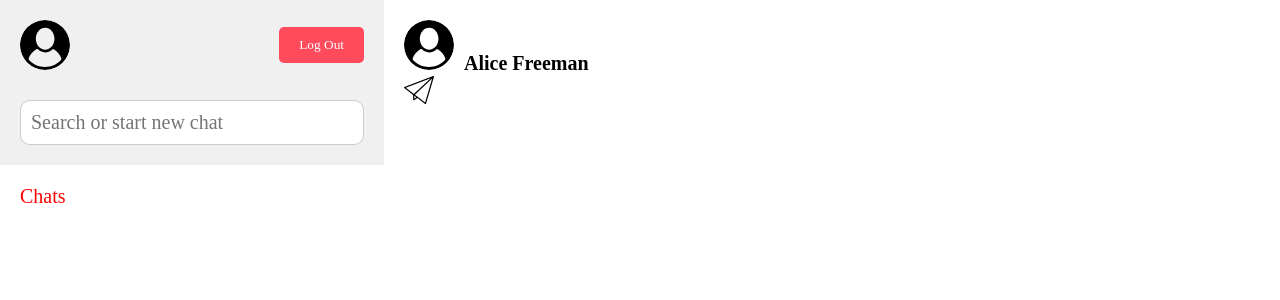
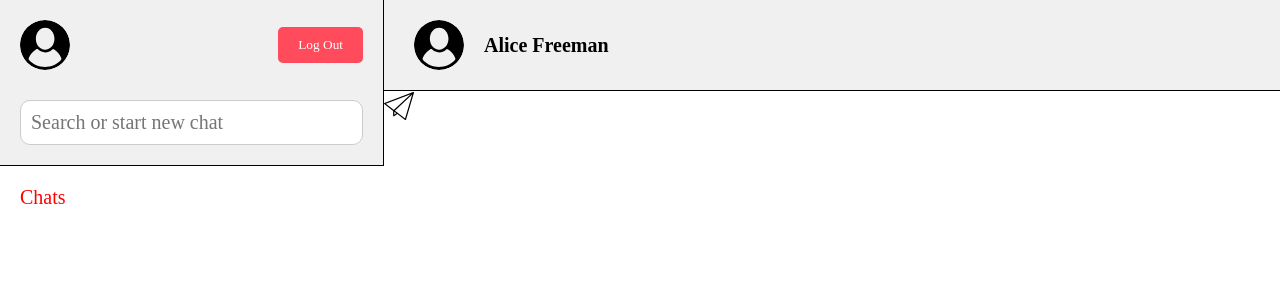
Before and after one commit to bogdan9876/fullstack-test-task, a React (Create React App) app in the folder client/: page / in a window 1280 px wide. Shown: the top 300 px of the page. Built offline with nearby package versions, Linux system fonts and the light colour scheme; sample sign-in values are in the browser's storage; a web font is replaced by a local one.

Commit message:
next commit

```diff
--- a/client/src/components/Home/home.css
+++ b/client/src/components/Home/home.css
@@ -12,6 +12,8 @@
 .left-panel-header-section {
   background-color: #f0f0f0;
   padding: 20px;
+  border-right: 0.3px solid black;
+  border-bottom: 0.3px solid black;
 }
 
 .left-panel-header {
@@ -49,7 +51,6 @@
 .right-panel {
   width: 70%;
   background-color: #ffffff;
-  padding: 20px;
   box-sizing: border-box;
 }
 
@@ -63,14 +64,27 @@
   width: 30px;
 }
 
+.right-panel-header {
+  display: flex;
+  align-items: center;
+  padding-left: 30px;
+  padding-top: 20px;
+  padding-bottom: 20px;
+  background-color: #f0f0f0;
+  border-bottom: 0.3px solid black;
+}
+
 .right-user-photo {
   width: 50px;
   height: 50px;
   border-radius: 50%;
-  margin-right: 10px;
+  margin-right: 20px;
 }
 
 .user-name {
   font-size: 20px;
   font-weight: bold;
+  display: flex;
+  align-items: center;
+  justify-content: center;
 }
--- a/client/src/components/Home/home.js
+++ b/client/src/components/Home/home.js
@@ -2,7 +2,6 @@ import React from 'react';
 import './home.css';
 
 function Home() {
-
   const handleLogout = () => {
     console.log('User logged out');
   };
@@ -18,7 +17,7 @@ function Home() {
           <input type="text" placeholder="Search or start new chat" className="user-input" />
         </div>
         <div className="left-panel-main">
-          <div className="left-panel-chats-word" >
+          <div className="left-panel-chats-word">
             Chats
           </div>
           <div className="left-panel-chats-list">
```
